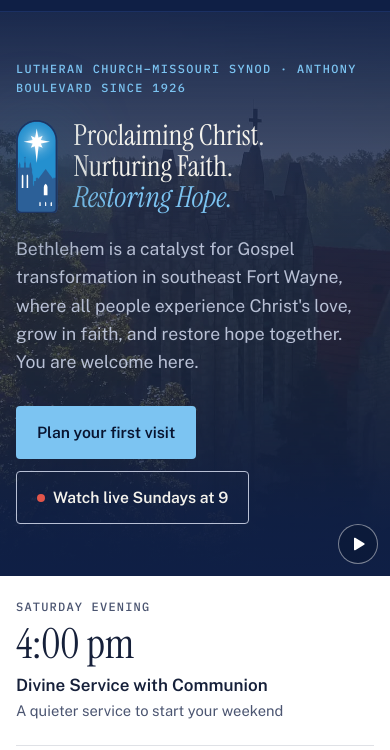
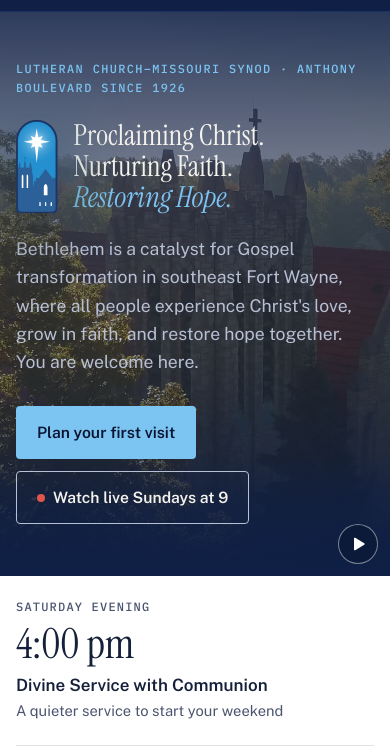
Before and after one commit to samahlersmeyer-prog/bethlehem-website, a plain HTML site: page index.html in a window 390 px wide. Shown: the part 94-844 px from the top of the page. Drawn offline with nearby package versions, Linux system fonts and the light colour scheme; no server answers.

Commit message:
Brighten hero drone footage on phone and tablet (#5)
Raise video/poster opacity (phone .4 -> .75, tablet .55 -> .8) and lighten the phone navy scrim.


Claude-Session: https://claude.ai/code/session_01VEKD6feL4xc2iDkDcFsWVf

Co-authored-by: Claude <noreply@anthropic.com>

```diff
--- a/index.html
+++ b/index.html
@@ -573,12 +573,12 @@ header :focus-visible,.hero :focus-visible,.page-hero :focus-visible,.season-str
 .hero-pause:hover{background:rgba(10,22,52,.8)}
 .hero-pause svg{width:16px;height:16px;fill:currentColor}
 .hero-pause[hidden]{display:none}
-@media (max-width:1000px){.hero-bg img,.hero-bg video{opacity:.55}}
+@media (max-width:1000px){.hero-bg img,.hero-bg video{opacity:.8}}
 @media (max-width:760px){
   .strip-links{display:none}
   .fb-box{display:none}
-  .hero-bg video,.hero-bg img{opacity:.4}
-  .hero-bg::after{background:linear-gradient(to bottom,rgba(15,31,69,.92) 0%,rgba(15,31,69,.62) 30%,rgba(15,31,69,.42) 60%,rgba(15,31,69,.42) 100%),linear-gradient(to top,var(--navy) 0%,transparent 22%)}
+  .hero-bg video,.hero-bg img{opacity:.75}
+  .hero-bg::after{background:linear-gradient(to bottom,rgba(15,31,69,.85) 0%,rgba(15,31,69,.5) 30%,rgba(15,31,69,.3) 60%,rgba(15,31,69,.3) 100%),linear-gradient(to top,var(--navy) 0%,transparent 22%)}
   .hero-pause{right:12px;bottom:12px}
 }
 .seasonal{background:var(--navy);color:var(--on-navy);font-size:.98rem}
```
